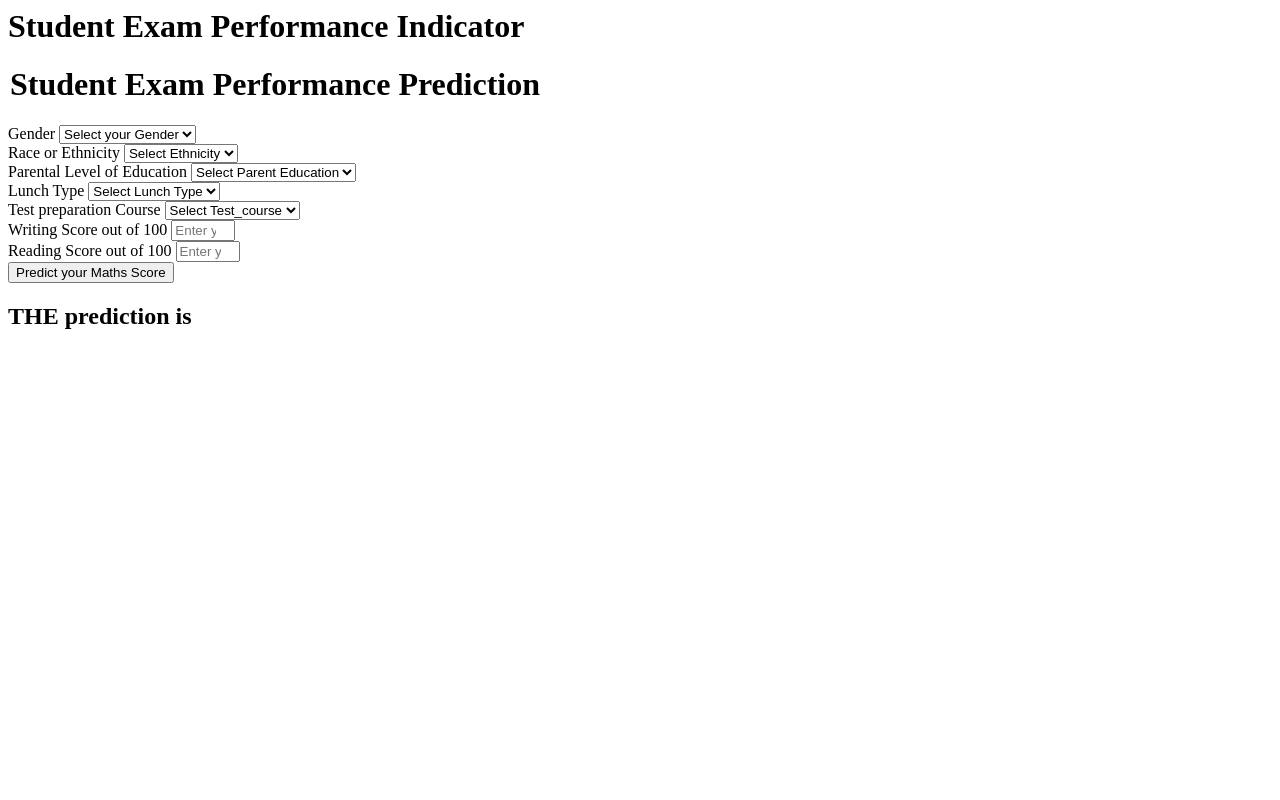
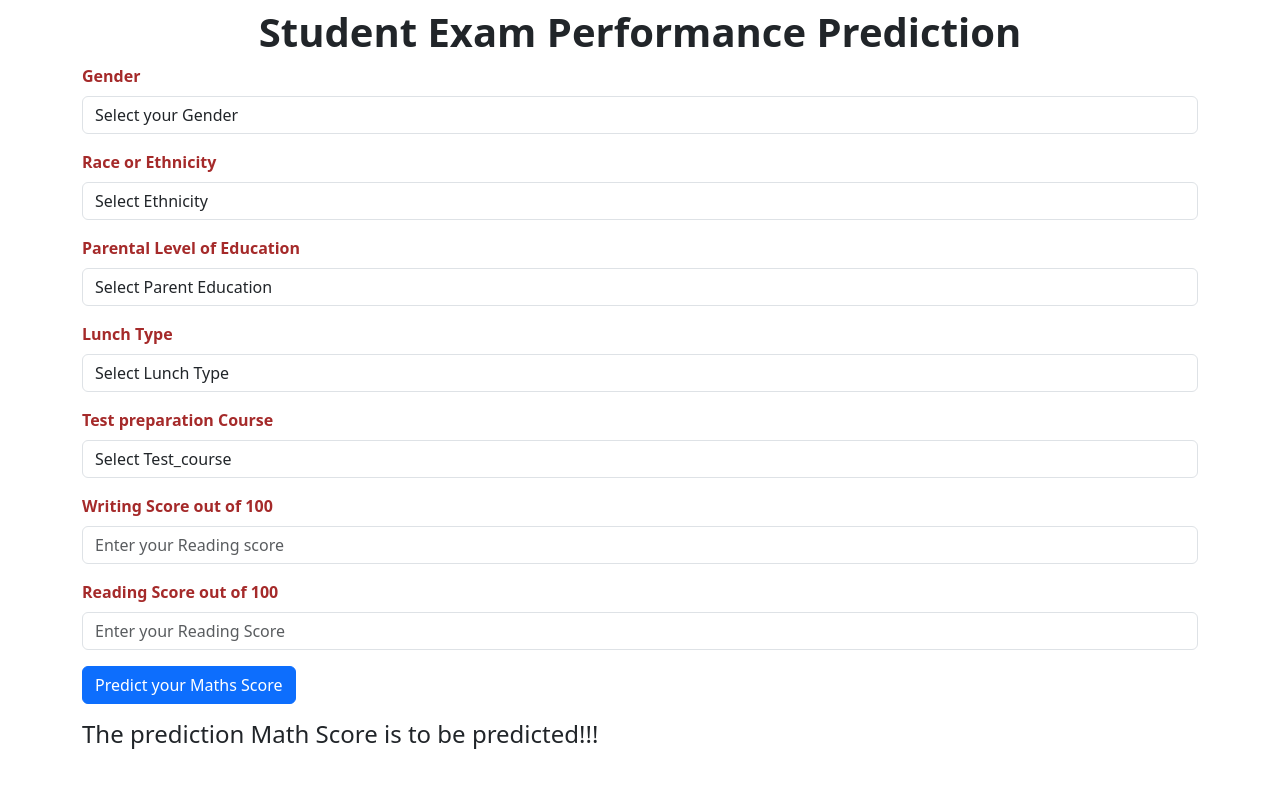
Before and after one commit to Sujeet2003/MLProject, a Flask app: template templates/home.html in a window 1280 px wide. Run offline with Flask 3, Linux system fonts and the light colour scheme; the template is opened without the code that fills it, so the values that code supplies are empty.

Commit message:
prediction done web it's webpage

```diff
--- a/app.py
+++ b/app.py
@@ -8,11 +8,11 @@
 
 app = Flask(__name__)
 
-@app.route('/')
-def index():
-    return render_template('index.html')
+# @app.route('/')
+# def index():
+#     return render_template('index.html')
 
-@app.route('/prediction', methods=['GET', 'POST'])
+@app.route('/', methods=['GET', 'POST'])
 def predict():
     if request.method == 'GET':
         return render_template('home.html')
@@ -29,8 +29,7 @@
         prediction_df = data.get_data_as_dataframe()
         predict_pipeline = PredictPipeline()
         results = predict_pipeline.predict(prediction_df)
-        print(results)
-        return render_template('home.html', results=results[0])
+        return render_template('home.html', results=int(results[0]))
 
 if __name__ == '__main__':
     app.run(host='0.0.0.0', debug=True)
--- a/templates/home.html
+++ b/templates/home.html
@@ -1,11 +1,34 @@
-<html>
-    <body>
+<!DOCTYPE html>
+<html lang="en">
+    <head>
+        <meta charset="UTF-8">
+        <meta name="viewport" content="width=device-width, initial-scale=1.0">
+        <title>Document</title>
+        <link
+            href="https://cdn.jsdelivr.net/npm/bootstrap@5.3.3/dist/css/bootstrap.min.css"
+            rel="stylesheet"
+            integrity="sha384-QWTKZyjpPEjISv5WaRU9OFeRpok6YctnYmDr5pNlyT2bRjXh0JMhjY6hW+ALEwIH"
+            crossorigin="anonymous">
+        <script
+            src="https://cdn.jsdelivr.net/npm/bootstrap@5.3.3/dist/js/bootstrap.bundle.min.js"
+            integrity="sha384-YvpcrYf0tY3lHB60NNkmXc5s9fDVZLESaAA55NDzOxhy9GkcIdslK1eN7N6jIeHz"
+            crossorigin="anonymous"></script>
+
+        <style>
+            .form-label {
+                color: brown;
+                font-weight: bold;
+            }
+        </style>
+    </head>
+</head>
+<body>
+    <div class="container">
         <div class="login">
-            <h1>Student Exam Performance Indicator</h1>
-
             <form action="{{ url_for('predict')}}" method="post">
                 <h1>
-                    <legend>Student Exam Performance Prediction</legend>
+                    <h1 class="text-center fw-bold">Student Exam Performance
+                        Prediction</h1>
                 </h1>
                 <div class="mb-3">
                     <label class="form-label">Gender</label>
@@ -120,8 +143,13 @@
                         value="Predict your Maths Score" required />
                 </div>
             </form>
-            <h2>
-                THE prediction is {{results}}
-            </h2>
-            <body>
-            </html>
+            <h4>
+                {% if results %}
+                The prediction Math Score is <strong>{{ results }}</strong>
+                {% else %}
+                The prediction Math Score is to be predicted!!!
+                {% endif %}
+            </h4>
+        </div>
+    </body>
+</html>
```
Also changed, not shown: templates/index.html (deleted, +0 -11 lines).
